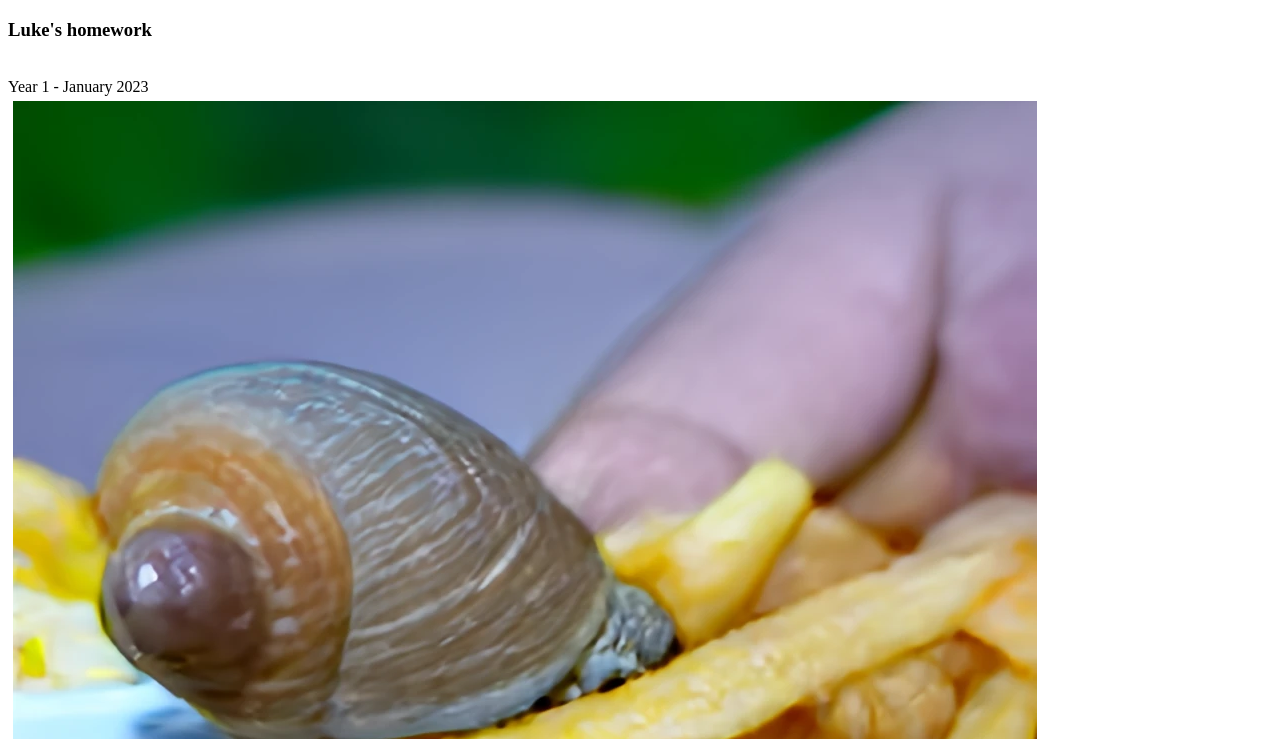
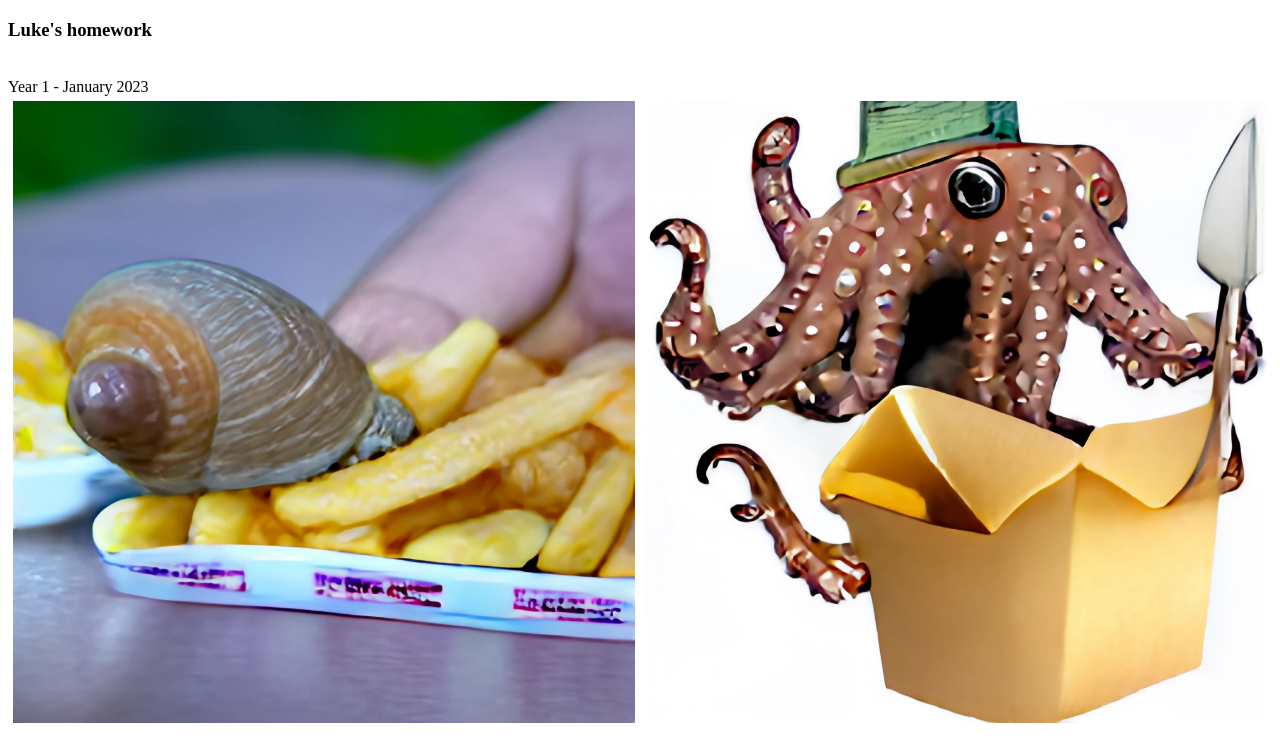
Before and after one commit to CinnabarFox/gallery, a plain HTML site: page luke.html in a window 1280 px wide. Shown: the part 61-800 px from the top of the page. Drawn offline with Linux system fonts and the light colour scheme.

Commit message:
Update luke.html

```diff
--- a/luke.html
+++ b/luke.html
@@ -14,26 +14,34 @@ Year 1 - January 2023 <br>
 
 <div class="row">
 	<div class="column">
-		<picture><img src="images/snail%20eatting%20chips.webp" alt="Snail eatting chips" style="width:100%></picture>
+		<picture>
+			<img src="images/snail%20eatting%20chips.webp" alt="Snail eatting chips" style="width:100%">
+		</picture>
 	</div>
 
 	<div class="column">
-		<picture><img src="images/octosnail.webp" alt="Octo-snail" style="width:100%></picture>
+		<picture>
+			   <img src="images/octosnail.webp" alt="Octo-snail" style="width:100%">
+		</picture>
 	</div>
 </div>
+
+<br>
 <hr>
+<br>
 
 <h3>Luke's homework </h3><br>
 Year 1 - November 2022 <br>
 <div>
 	<picture>
-
 		<img src="images/luke.jpg" alt="A piture collage">
-
 	</picture>
 </div>
 
+<br>
 <hr>
+<br>
+
 <div class="row">
 	<div class="column">
 		<iframe src="https://giphy.com/embed/lpHQvZu6stHKo" width="480" height="480" frameBorder="0" class="giphy-embed" allowFullScreen></iframe><p><a href="https://giphy.com/gifs/minecraft-lpHQvZu6stHKo">via GIPHY</a></p>
```
